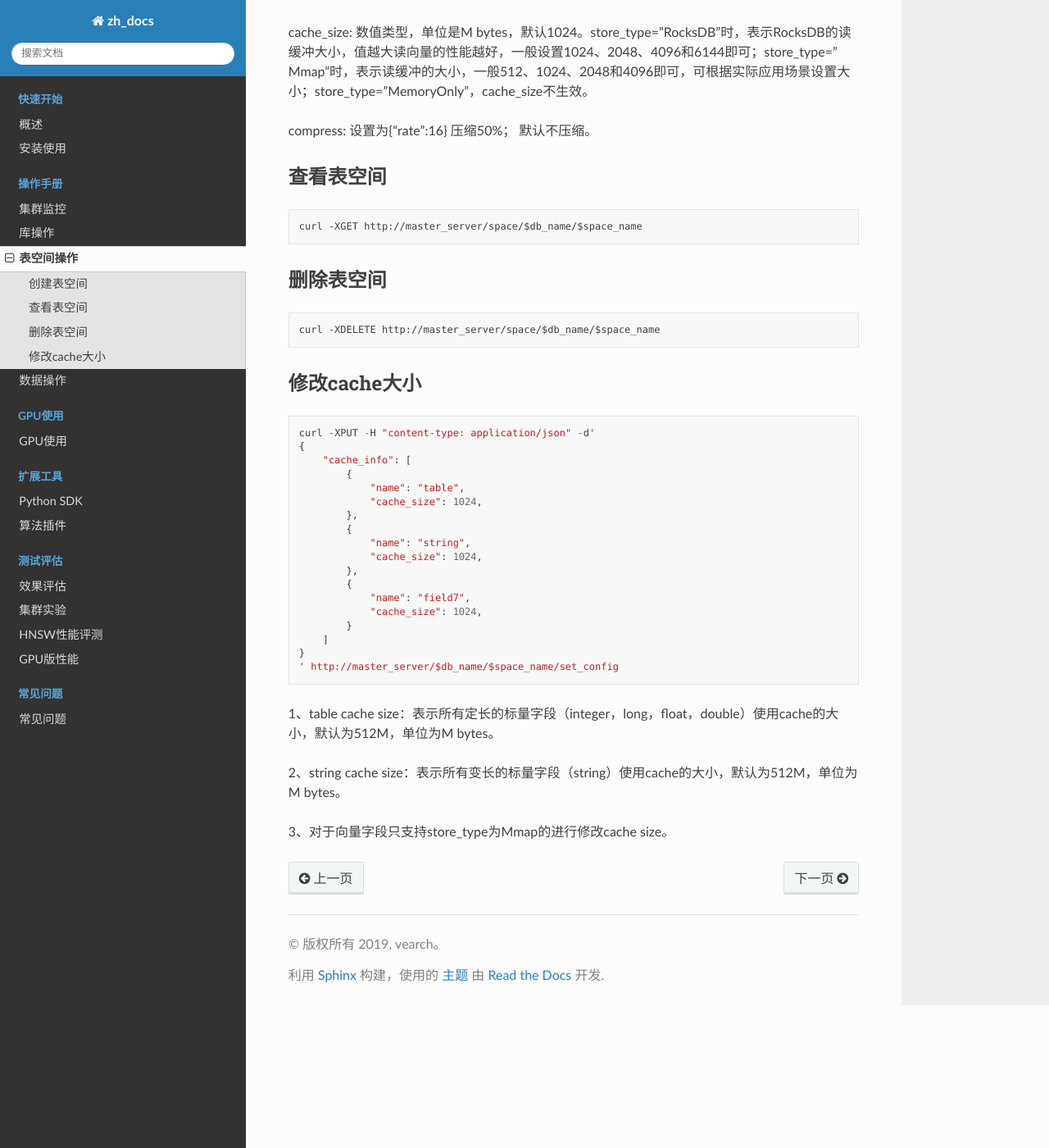
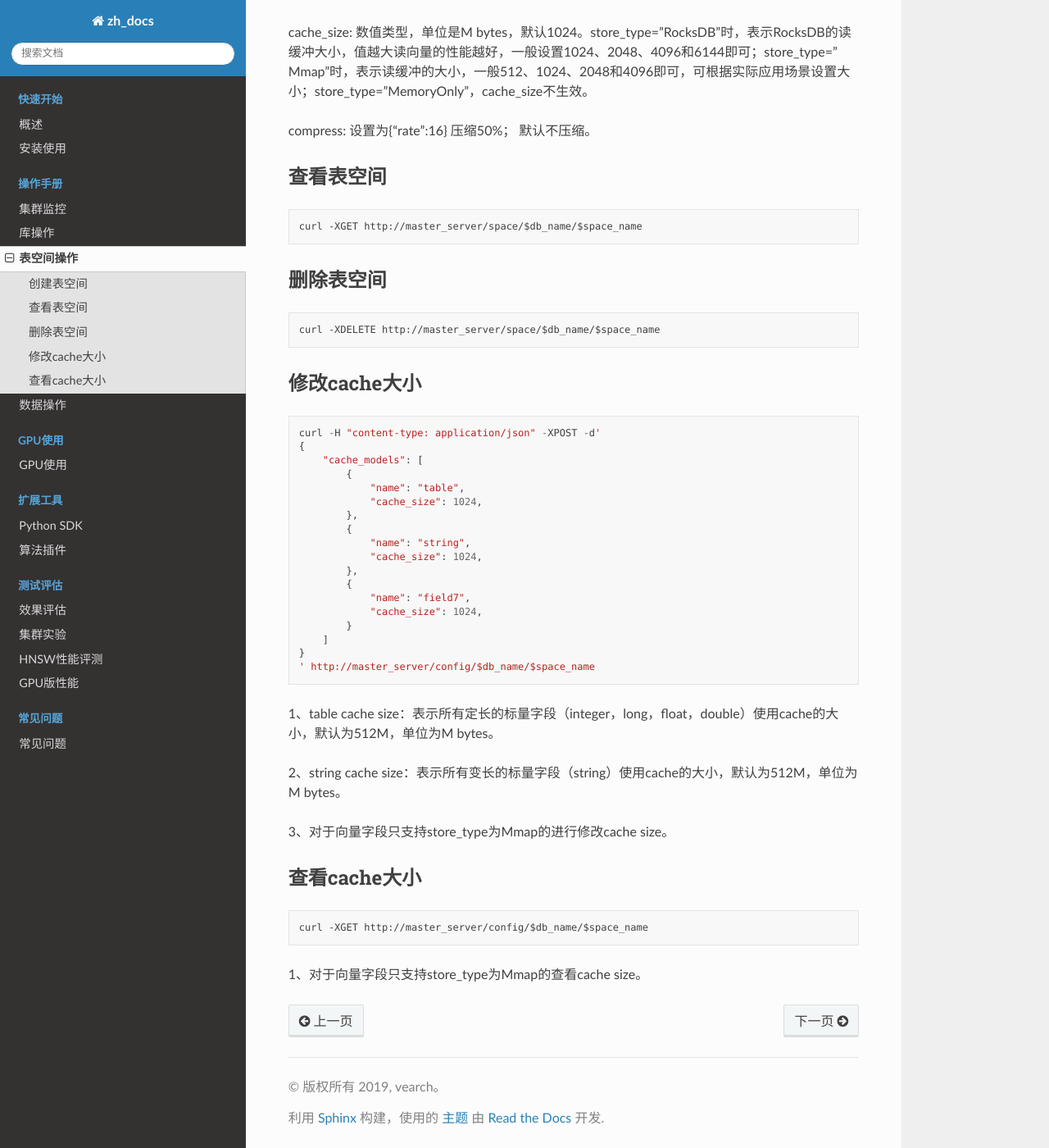
Before and after one commit to vearch/zh_docs, a Sphinx documentation site: the page built from docs/source/use_op/op_space.rst, in a window 1280 px wide and 1400 px high, scrolled down 5572 px. Shown: the whole window at 82% size. Built offline with Sphinx 7.4.7 and the Read the Docs theme 2.0.0, drawn with Linux system fonts in a browser that asks for light colours; pages that are not in the unit, such as notebooks, are missing from menus.

Commit message:
update set/get config instructions

```diff
--- a/docs/source/use_op/op_space.rst
+++ b/docs/source/use_op/op_space.rst
@@ -302,13 +302,15 @@ compress: 设置为{"rate":16} 压缩50%； 默认不压缩。
 ::
 
   curl -XDELETE http://master_server/space/$db_name/$space_name
+
+
 修改cache大小
 --------
 ::
 
-  curl -XPUT -H "content-type: application/json" -d'
+  curl -H "content-type: application/json" -XPOST -d'
   {
-      "cache_info": [
+      "cache_models": [
           {
               "name": "table",
               "cache_size": 1024,
@@ -323,10 +325,18 @@ compress: 设置为{"rate":16} 压缩50%； 默认不压缩。
           }
       ]
   }
-  ' http://master_server/$db_name/$space_name/set_config
+  ' http://master_server/config/$db_name/$space_name
 
 1、table cache size：表示所有定长的标量字段（integer，long，float，double）使用cache的大小，默认为512M，单位为M bytes。
 
 2、string cache size：表示所有变长的标量字段（string）使用cache的大小，默认为512M，单位为M bytes。
 
 3、对于向量字段只支持store_type为Mmap的进行修改cache size。
+
+
+查看cache大小
+--------
+::
+
+  curl -XGET http://master_server/config/$db_name/$space_name
+1、对于向量字段只支持store_type为Mmap的查看cache size。
```
